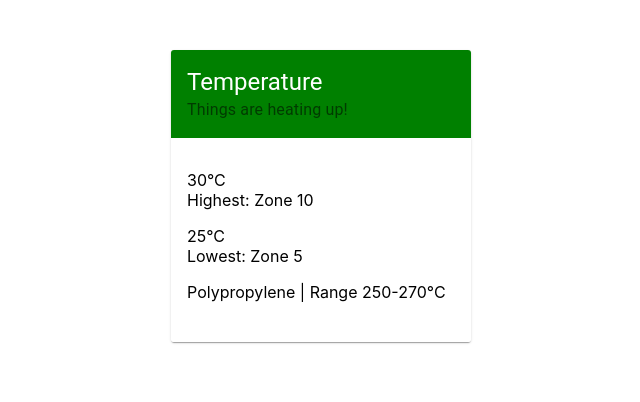
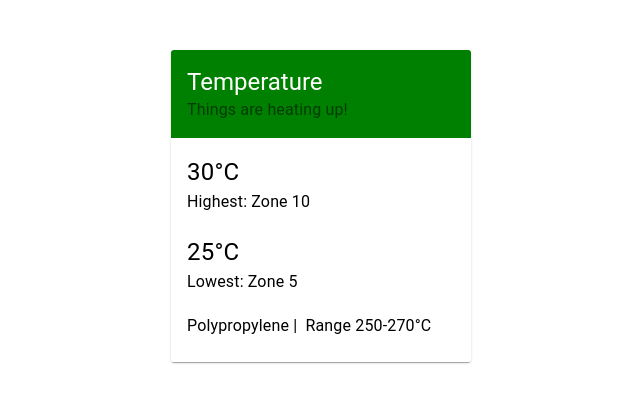
Before and after one commit to ahmedalnazer/gis6-frontend, a React (Create React App) app: page /minmax in a window 1280 px wide. Shown: the top 402 px of the page, without its empty margins (319-959 px from the left). Built offline with nearby package versions, Linux system fonts and the light colour scheme.

Commit message:
Added Typography

```diff
--- a/src/production/minmaxview.tsx
+++ b/src/production/minmaxview.tsx
@@ -2,19 +2,12 @@ import React from 'react';
 import Card from '@material-ui/core/Card';
 import CardContent from '@material-ui/core/CardContent';
 import CardHeader from '@material-ui/core/CardHeader';
+import Typography from '@material-ui/core/Typography';
+
 import { styled } from '@material-ui/core';
-//import { makeStyles, styled } from '@material-ui/core';
-//import Typography from '@material-ui/core/Typography';
 
 class MinMaxView extends React.Component
 {
-	state = { selectedAge: 0 };
-
-	setAge(age: string)
-	{
-		this.setState({ selectedAge: parseInt(age) });
-	}
-
 	render()
 	{
 
@@ -43,11 +36,17 @@ class MinMaxView extends React.Component
 			color: 'black',
 		});
 
-		//const myStyles = makeStyles(
-		//{
-		//	major: { fontSize:24 },
-		//	minor: { fontsize:12 },
-		//});
+		const MajorTypography = styled(Typography)(
+		{
+			fontSize: 24,
+		});
+
+		const MinorTypography = styled(Typography)(
+		{
+			fontSize: 16,
+		});
+
+		//const classes = useStyles();
 
 		return (
 			<div style={{padding:30}}>
@@ -55,13 +54,17 @@ class MinMaxView extends React.Component
 					<MyCard>
 						<MyCardHeader title="Temperature" subheader="Things are heating up!"/>
 						<MyCardContent>
-							<p><span>30&deg;C</span><br/>Highest:&nbsp;<span>Zone 10</span></p>
-							<p><span>25&deg;C</span><br/>Lowest:&nbsp;<span>Zone 5</span></p>
-							<p>
-								<span>Polypropylene</span>
+							<MajorTypography><span id="maxTemp">30&deg;C</span></MajorTypography>
+							<MinorTypography>Highest:&nbsp;<span id="maxTempLocale">Zone 10</span></MinorTypography>
+							<br/>
+							<MajorTypography><span id="minTemp">25&deg;C</span></MajorTypography>
+							<MinorTypography>Lowest:&nbsp;<span id="minTempLocale">Zone 5</span></MinorTypography>
+							<br/>
+							<MinorTypography>
+								<span id="material">Polypropylene</span>
 								&nbsp;|&nbsp;
-								<span>Range 250-270&deg;C</span>
-							</p>
+								Range&nbsp;<span id="minMaterialTemp">250</span>-<span id="maxMaterialTemp">270&deg;C</span>
+							</MinorTypography>
 						</MyCardContent>
 					</MyCard>
 				</div>
```
